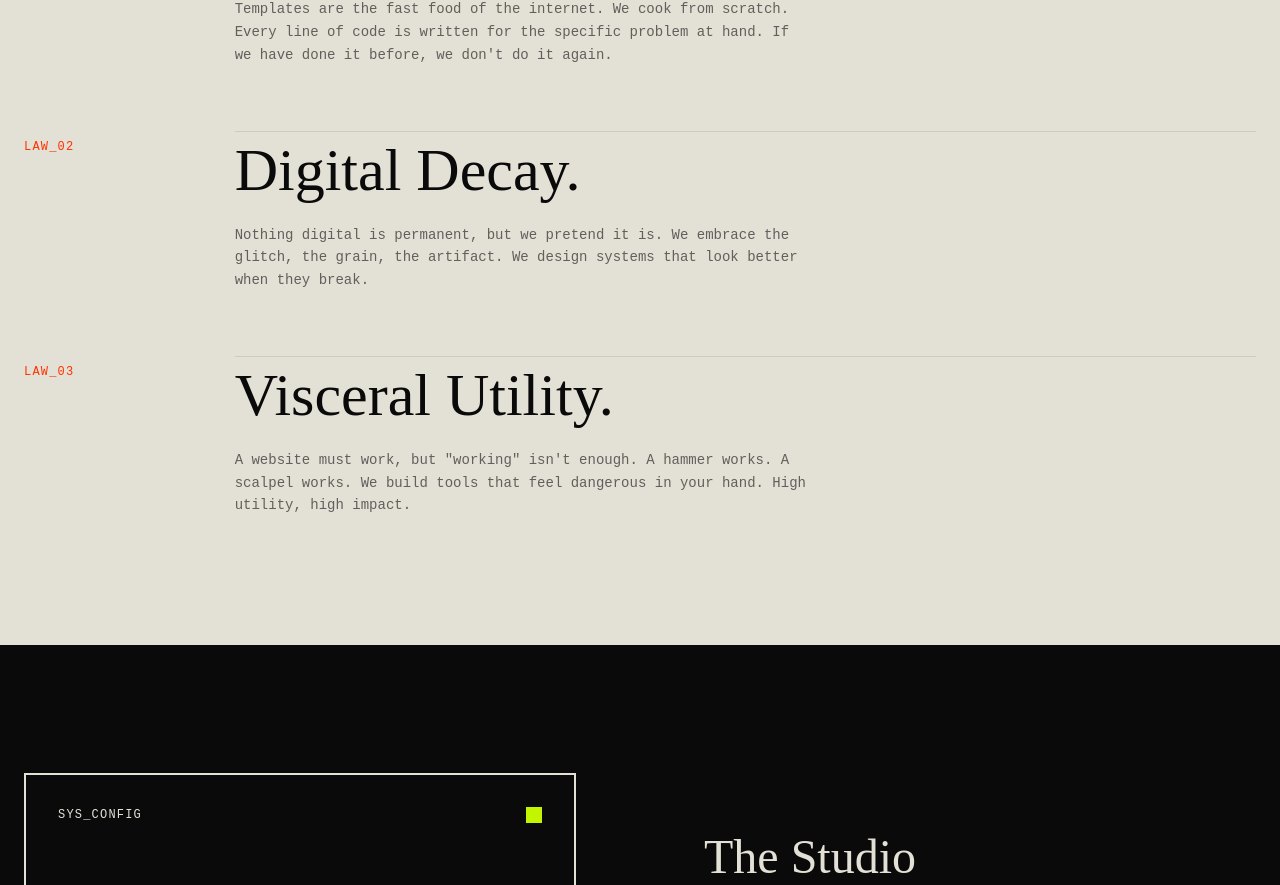
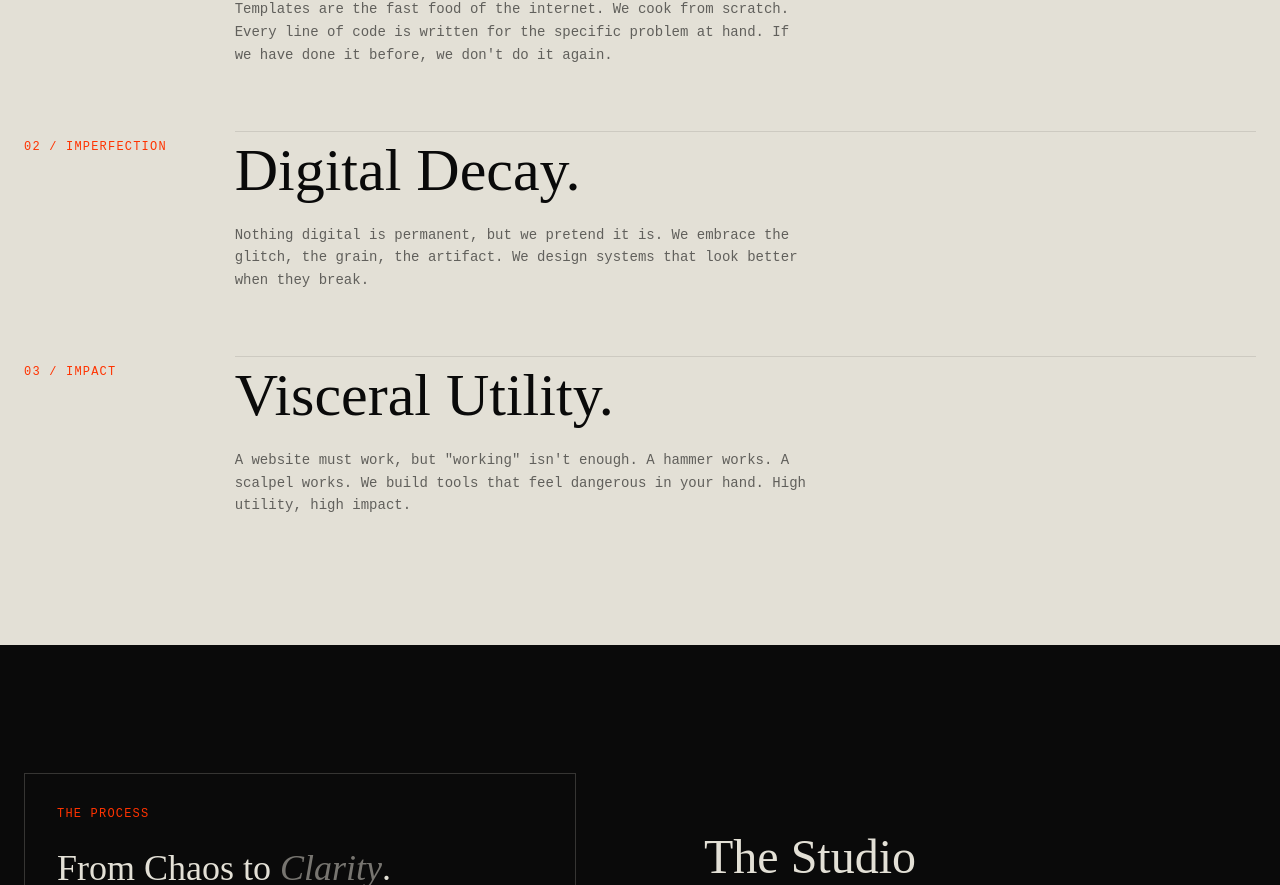
Before and after one commit to monk-haus/monk, a Next.js app: page /ethos in a window 1280 px wide. Shown: the part 1915-2800 px from the top of the page. Built offline with nearby package versions, Linux system fonts and the light colour scheme.

Commit message:
ethos edit

```diff
--- a/src/app/ethos/page.tsx
+++ b/src/app/ethos/page.tsx
@@ -18,12 +18,12 @@ export default function EthosPage() {
                 <div className="absolute top-20 right-4 md:top-24 md:right-6 z-0 text-right">
                     <div className="font-mono text-[10px] md:text-xs leading-tight text-newsprint/60 uppercase tracking-widest space-y-4">
                         <p>
-                            Doc_Type:<br />
+                            Document:<br />
                             <span className="text-newsprint">Manifesto</span>
                         </p>
                         <p>
-                            Version:<br />
-                            <span className="text-newsprint">2.0.4</span>
+                            Date:<br />
+                            <span className="text-newsprint">2026</span>
                         </p>
                     </div>
                 </div>
@@ -85,7 +85,7 @@ export default function EthosPage() {
                     <div className="grid grid-cols-1 gap-16">
                         <div className="grid grid-cols-1 md:grid-cols-12 gap-8 items-start group">
                             <div className="md:col-span-2 font-mono text-xs text-signal uppercase tracking-widest pt-2">
-                                Law_01
+                                01 / Craft
                             </div>
                             <div className="md:col-span-10 border-t border-void/10 pt-2">
                                 <h3 className="font-alpina text-4xl md:text-6xl mb-6 group-hover:italic transition-all">
@@ -99,7 +99,7 @@ export default function EthosPage() {
 
                         <div className="grid grid-cols-1 md:grid-cols-12 gap-8 items-start group">
                             <div className="md:col-span-2 font-mono text-xs text-signal uppercase tracking-widest pt-2">
-                                Law_02
+                                02 / Imperfection
                             </div>
                             <div className="md:col-span-10 border-t border-void/10 pt-2">
                                 <h3 className="font-alpina text-4xl md:text-6xl mb-6 group-hover:italic transition-all">
@@ -113,7 +113,7 @@ export default function EthosPage() {
 
                         <div className="grid grid-cols-1 md:grid-cols-12 gap-8 items-start group">
                             <div className="md:col-span-2 font-mono text-xs text-signal uppercase tracking-widest pt-2">
-                                Law_03
+                                03 / Impact
                             </div>
                             <div className="md:col-span-10 border-t border-void/10 pt-2">
                                 <h3 className="font-alpina text-4xl md:text-6xl mb-6 group-hover:italic transition-all">
@@ -130,31 +130,29 @@ export default function EthosPage() {
 
             <section className="relative w-full bg-void text-newsprint py-32 px-4 md:px-6">
                 <div className="max-w-screen-xl mx-auto grid grid-cols-1 md:grid-cols-2 gap-16 md:gap-32 items-center">
-                    <div className="relative w-full aspect-square md:aspect-auto md:h-[400px] border-2 border-newsprint p-8 flex flex-col justify-between select-none">
-                        <div className="flex justify-between items-start">
-                            <span className="font-mono text-xs text-newsprint uppercase tracking-widest">
-                                Sys_Config
+                    <div className="relative w-full aspect-square md:aspect-auto md:h-[400px] border border-newsprint/20 p-8 flex flex-col justify-between hover:bg-newsprint/5 transition-colors duration-500">
+                        <div className="space-y-6">
+                            <span className="font-mono text-xs text-signal uppercase tracking-widest block">
+                                The Process
                             </span>
-                            <div className="w-4 h-4 bg-bio animate-pulse"></div>
+                            <h3 className="font-alpina text-3xl md:text-4xl leading-tight">
+                                From Chaos to <span className="italic text-newsprint/50">Clarity</span>.
+                            </h3>
                         </div>
 
-                        <div className="flex flex-col gap-4">
-                            <div className="border-b border-newsprint/20 pb-2 flex justify-between items-end">
-                                <span className="font-mono text-xs text-newsprint/60 uppercase tracking-widest">Input</span>
-                                <span className="font-mono text-lg">CHAOS</span>
+                        <div className="space-y-4 font-mono text-xs text-newsprint/60 leading-relaxed uppercase tracking-widest">
+                            <div className="flex justify-between items-center border-b border-newsprint/10 pb-2">
+                                <span>Input</span>
+                                <span className="text-newsprint">Raw Concept</span>
                             </div>
-                            <div className="border-b border-newsprint/20 pb-2 flex justify-between items-end">
-                                <span className="font-mono text-xs text-newsprint/60 uppercase tracking-widest">Process</span>
-                                <span className="font-mono text-lg">REDUCTION</span>
+                            <div className="flex justify-between items-center border-b border-newsprint/10 pb-2">
+                                <span>Method</span>
+                                <span className="text-newsprint">Reduction</span>
                             </div>
-                            <div className="border-b border-newsprint/20 pb-2 flex justify-between items-end">
-                                <span className="font-mono text-xs text-newsprint/60 uppercase tracking-widest">Output</span>
-                                <span className="font-mono text-lg text-bio">CLARITY</span>
+                            <div className="flex justify-between items-center pt-2">
+                                <span>Result</span>
+                                <span className="text-newsprint">Essential Form</span>
                             </div>
-                        </div>
-
-                        <div className="font-mono text-[10px] text-newsprint/40 uppercase tracking-widest text-right">
-                            ID: MONK_HAUS
                         </div>
                     </div>
 
```
